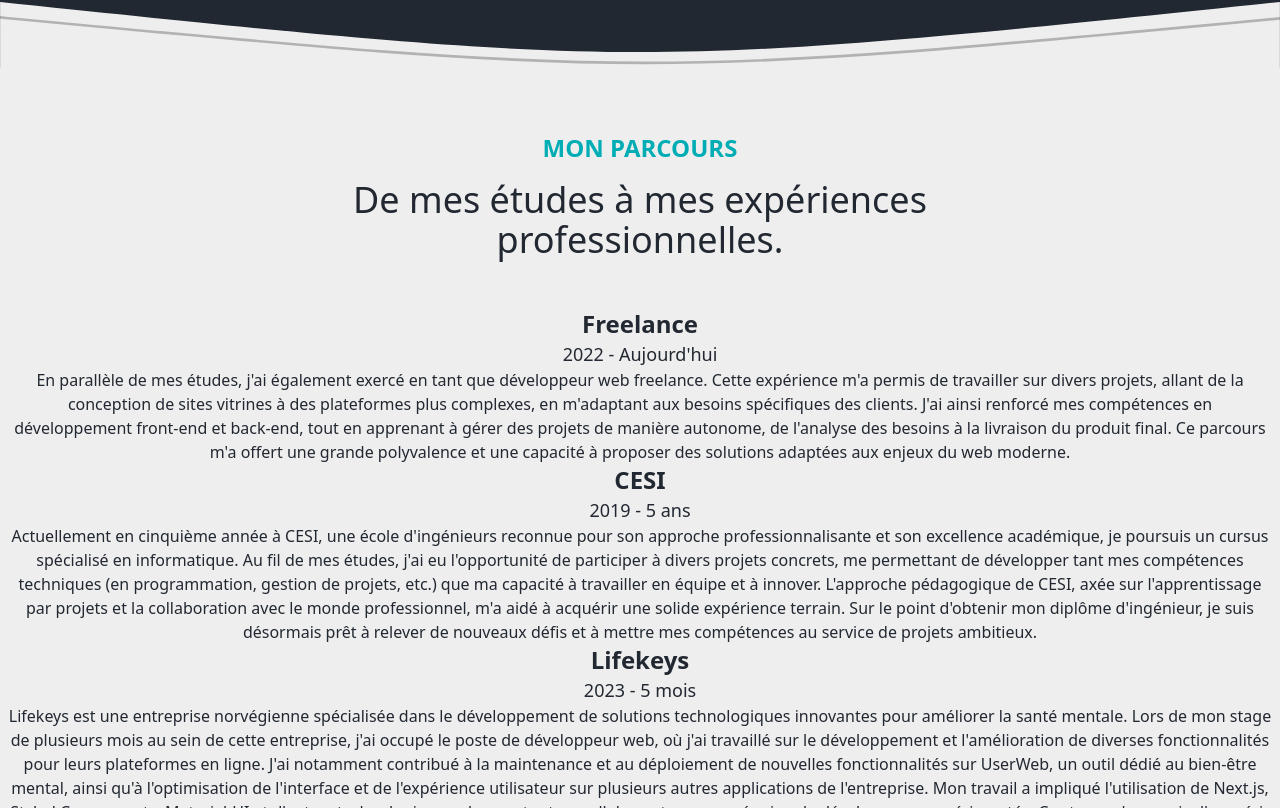
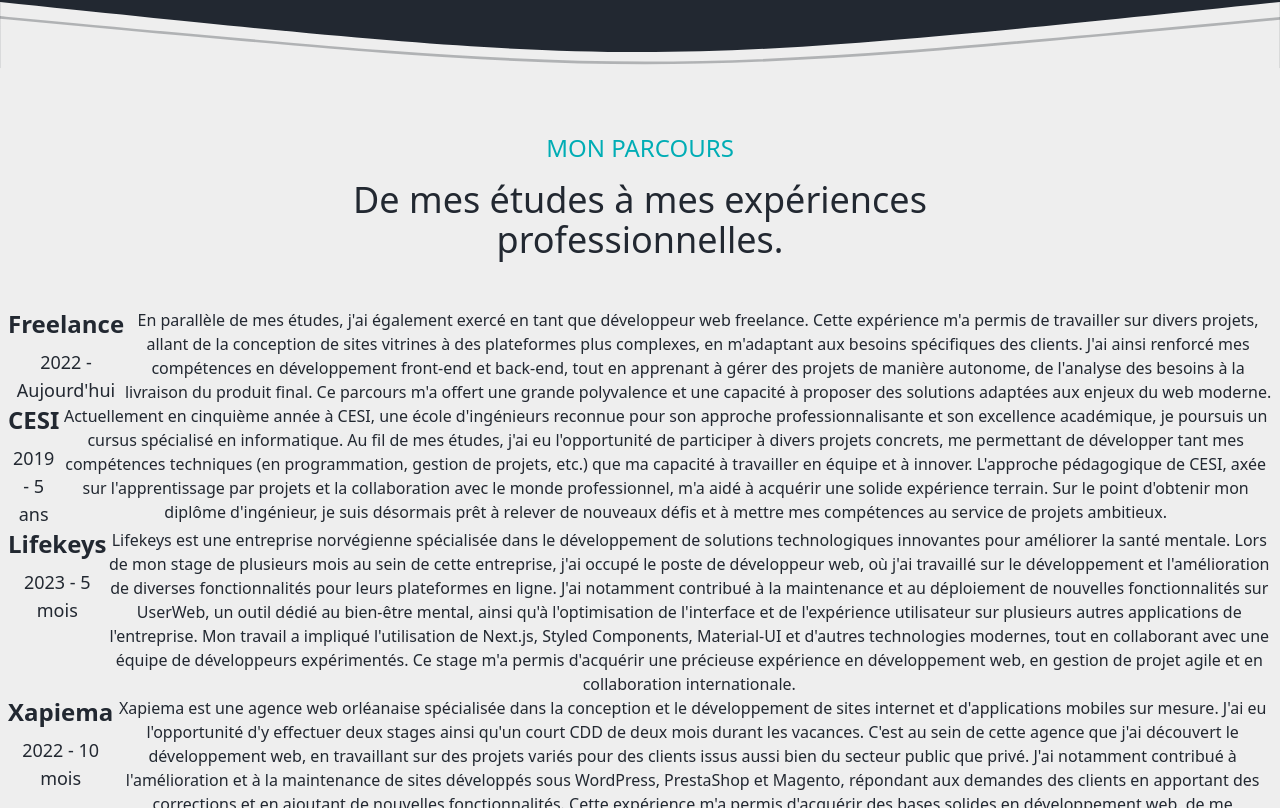
Before and after one commit to antoinefavereau/portfolio, a Next.js app: page / in a window 1280 px wide. Shown: the part 732-1540 px from the top of the page. Built offline with nearby package versions, Linux system fonts and the light colour scheme.

Commit message:
wip journey

```diff
--- a/app/page.tsx
+++ b/app/page.tsx
@@ -67,7 +67,7 @@
         </section>
         <section className="bg-white text-black flex flex-col justify-center items-center gap-12 text-center py-16 px-2">
           <div className="max-w-2xl flex flex-col items-center gap-4">
-            <h2 className="text-primary text-2xl font-bold uppercase">
+            <h2 className="text-primary text-2xl font-medium uppercase">
               {texts.journey_section.title}
             </h2>
             <p className="text-4xl font-medium">{texts.journey_section.subtitle}</p>
@@ -76,9 +76,12 @@
             {journey.map((item, index) => (
               <div
                 key={index}
+                className="flex"
               >
-                <h3 className="text-2xl font-bold">{item.title}</h3>
-                <p className="text-lg">{item.dates}</p>
+                <div className="flex flex-col items-end gap-2">
+                  <h3 className="text-2xl font-bold">{item.title}</h3>
+                  <p className="text-lg">{item.dates}</p>
+                </div>
                 <p>{item.description}</p>
               </div>
             ))}
```
